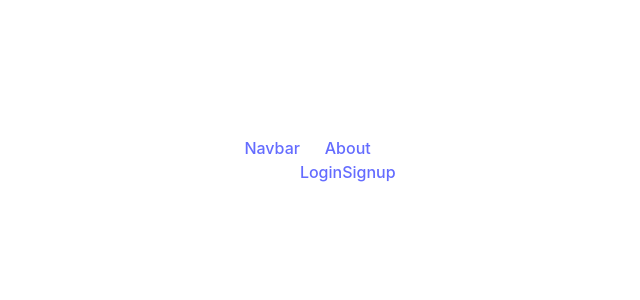
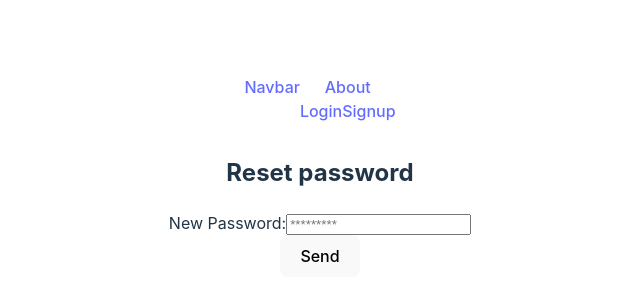
Before and after one commit to rocio-peralta/CASA, a React (Vite) app in the folder client/: page /resetPassword/1 in a window 1280 px wide. Shown: the part 240-540 px from the top of the page, without its empty margins (320-960 px from the left). Built offline with nearby package versions, Linux system fonts and the light colour scheme.

Commit message:
reset password working

```diff
--- a/client/src/App.jsx
+++ b/client/src/App.jsx
@@ -5,7 +5,8 @@ import Navbar from './components/Navbar'
 import Login from './components/Login'
 import About from './components/About'
 import Singup from './components/Singup'
-import ForgotPassword from './components/ForgotPassword'
+import ForgotPassword from './components/Forgotpassword'
+import ResetPassword from './components/ResetPassword'
 
 function App() {
   return (
@@ -27,6 +28,9 @@ function App() {
         <Route path="/forgotPassword" element={<ForgotPassword />}>
           {' '}
         </Route>
+        <Route path="/resetPassword/:token" element={<ResetPassword />}>
+          {' '}
+        </Route>
       </Routes>
     </BrowserRouter>
   )
--- a/client/src/components/ForgotPassword.jsx
+++ b/client/src/components/ForgotPassword.jsx
@@ -49,9 +49,7 @@ const ForgotPassword = () => {
             <button type="submit" onClick={handleSubmit}>
               Send
             </button>
-            <p style={{ color: 'red' }}>
-              {validation}
-            </p>
+            <p style={{ color: 'red' }}>{validation}</p>
           </form>
         </div>
       </div>
--- /dev/null
+++ b/client/src/components/ResetPassword.jsx
@@ -0,0 +1,55 @@
+import { useState } from 'react'
+import axios from 'axios'
+import { useNavigate, useParams } from 'react-router-dom'
+
+const ResetPassword = () => {
+  const [password, setPassword] = useState('')
+  const {token} = useParams()
+
+  const navigate = useNavigate()
+
+  // axios.defaults.withCredentials = true
+  const handleSubmit = async (e) => {
+    e.preventDefault()
+
+    try {
+      const result = await axios.post(
+        'http://localhost:4000/auth/reset-password/'+token,
+        { password }
+      )
+
+      if (result.data.status) {
+        navigate('/login')
+      }
+      console.log(result.data.message);
+    } catch (err) {
+      console.log(err.response.data.message)
+    }
+  }
+  return (
+    <>
+      <div>
+        <h2>Reset password</h2>
+        <div>
+          <form>
+            <div>
+              <label htmlFor="pasword"> New Password:</label>
+              <input
+                type="password"
+                placeholder="*********"
+                value={password}
+                name="password"
+                onChange={(e) => setPassword(e.target.value)}
+              ></input>
+            </div>
+            <button type="submit" onClick={handleSubmit}>
+              Send
+            </button>
+          </form>
+        </div>
+      </div>
+    </>
+  )
+}
+
+export default ResetPassword
```
Also changed, not shown: 1 other file (tests, documents, lock files or other folders).
